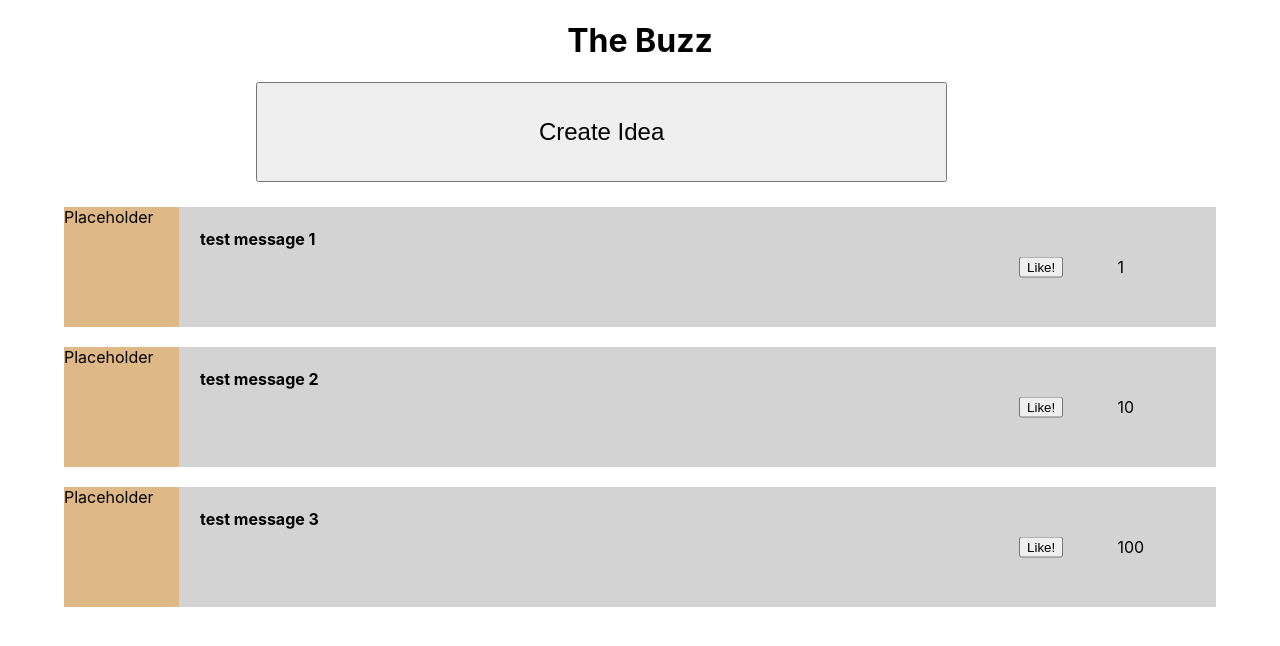
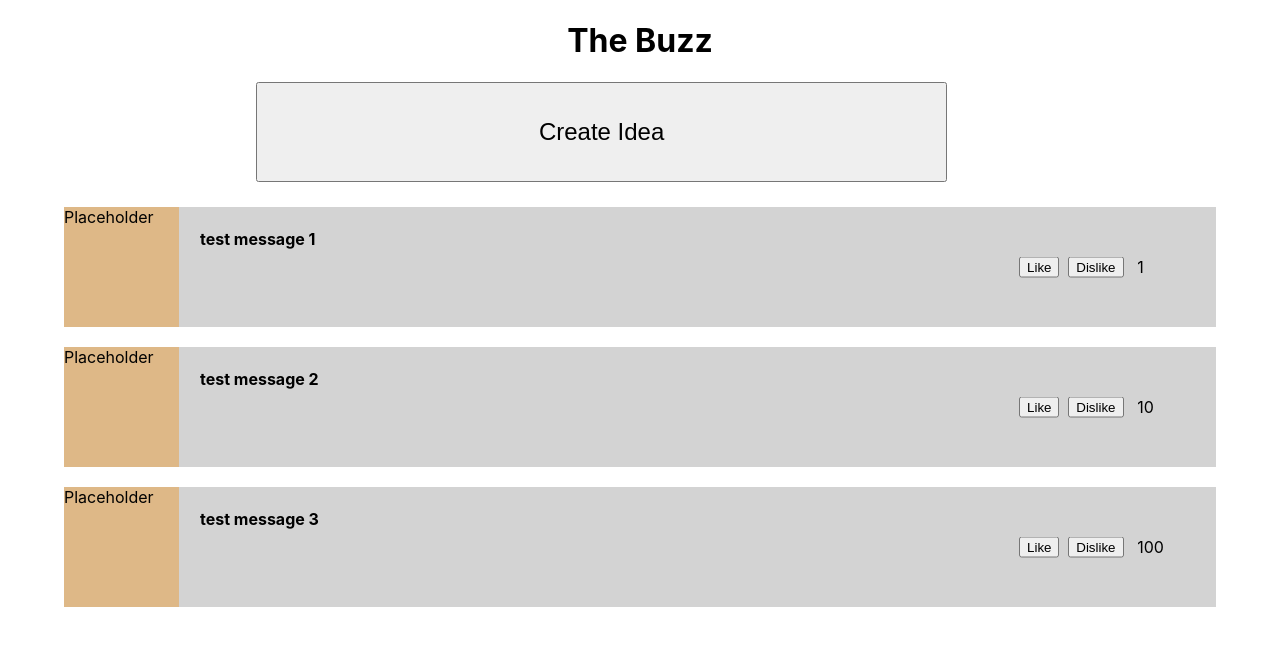
Before and after one commit to Sam20042/BuzzApplication, a React (Create React App) app in the folder web/the-buzz/: page / in a window 1280 px wide. Shown: the top 646 px of the page. Built offline with nearby package versions, Linux system fonts and the light colour scheme.

Commit message:
Added text wrapping for idea display, added 'dislike' button to remove likes

```diff
--- a/web/the-buzz/src/App.js
+++ b/web/the-buzz/src/App.js
@@ -30,9 +30,9 @@ function App() {
 
 
   const ideasState = useState([
-    { id: 1, title: "Test title 1", author: "Test author 1", message: "test message 1", likes: 1 },
-    { id: 2, title: "Test title 2", author: "Test author 2", message: "test message 2", likes: 10 },
-    { id: 3, title: "Test title 3", author: "Test author 3", message: "test message 3", likes: 100 },
+    { id: 1, title: "Idea 1", author: "Anonymous User", message: "test message 1", likes: 1 },
+    { id: 2, title: "Idea 2", author: "Anonymous User", message: "test message 2", likes: 10 },
+    { id: 3, title: "Idea 3", author: "Anonymous User", message: "test message 3", likes: 100 },
   ]);
 
   const [ideas, setIdeas] = ideasState;
--- a/web/the-buzz/src/components/CreateIdea.js
+++ b/web/the-buzz/src/components/CreateIdea.js
@@ -49,7 +49,7 @@ function CreateIdea(props) {
                     type="button"
                     onClick={() => {
                         const new_key = ideas[ideas.length - 1].id + 1;
-                        setIdeas([...ideas, { id: new_key, title: "Test Title " + new_key, author: "Test Title" + new_key, message: new_idea, likes: 666 }]);
+                        setIdeas([...ideas, { id: new_key, title: "Idea " + new_key, author: "Anonymous User", message: new_idea, likes: 666 }]);
                         console.log("updated");
                         changeInput("button");
                     }}
--- a/web/the-buzz/src/components/Idea.css
+++ b/web/the-buzz/src/components/Idea.css
@@ -21,10 +21,11 @@
     background-color: lightgray;
 }
 
-.labels {
+.idea-content {
     width: 75%;
     float: left;
-    margin-left: 2%
+    margin-left: 2%;
+    word-wrap: break-word;
 }
 
 .likes {
@@ -42,11 +43,20 @@
     transform: translateY(-50%);
 }
 
+.dislike_button {
+    margin: 0;
+    position: absolute;
+    top: 50%;
+    left: 25%;
+    -ms-transform: translateY(-50%);
+    transform: translateY(-50%);
+}
+
 .like_count {
     margin: 0;
     position: absolute;
     top: 50%;
-    left: 50%;
+    left: 60%;
     -ms-transform: translateY(-50%);
     transform: translateY(-50%);
 }
--- a/web/the-buzz/src/components/Idea.js
+++ b/web/the-buzz/src/components/Idea.js
@@ -16,7 +16,7 @@ function Idea(props) {
                 Placeholder
             </div>
             <div className="info">
-                <div className="labels">
+                <div className="idea-content">
                     {/* <div className="title">
                         <h3>{title}</h3>
                     </div>
@@ -28,7 +28,8 @@ function Idea(props) {
                     </div>
                 </div>
                 <div className="likes">
-                    <button type="button" className="like_button" onClick={() => setLikes(likes + 1)}>Like!</button>
+                    <button type="button" className="like_button" onClick={() => setLikes(likes + 1)}>Like</button>
+                    <button type="button" className="dislike_button" onClick={() => setLikes(likes - 1)}>Dislike</button>
                     <span className="like_count">{likes}</span>
                 </div>
             </div>
```
